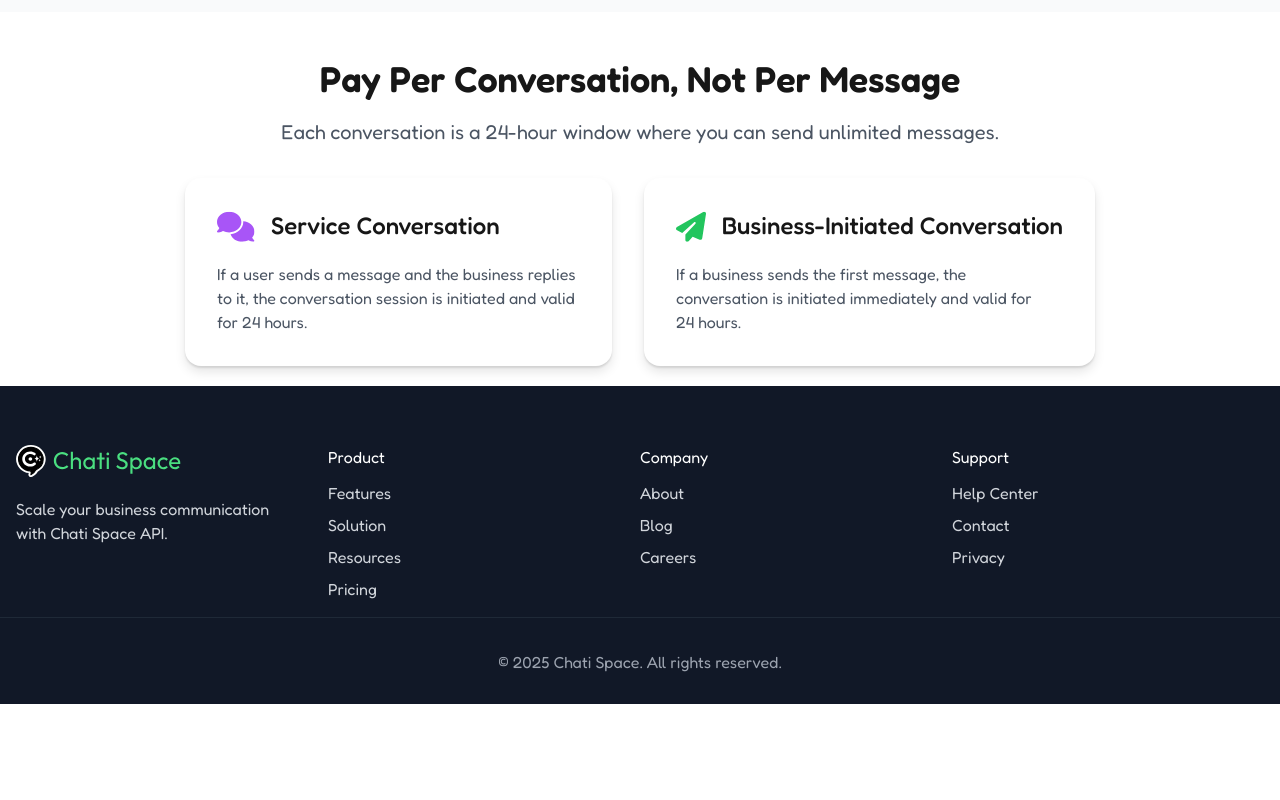
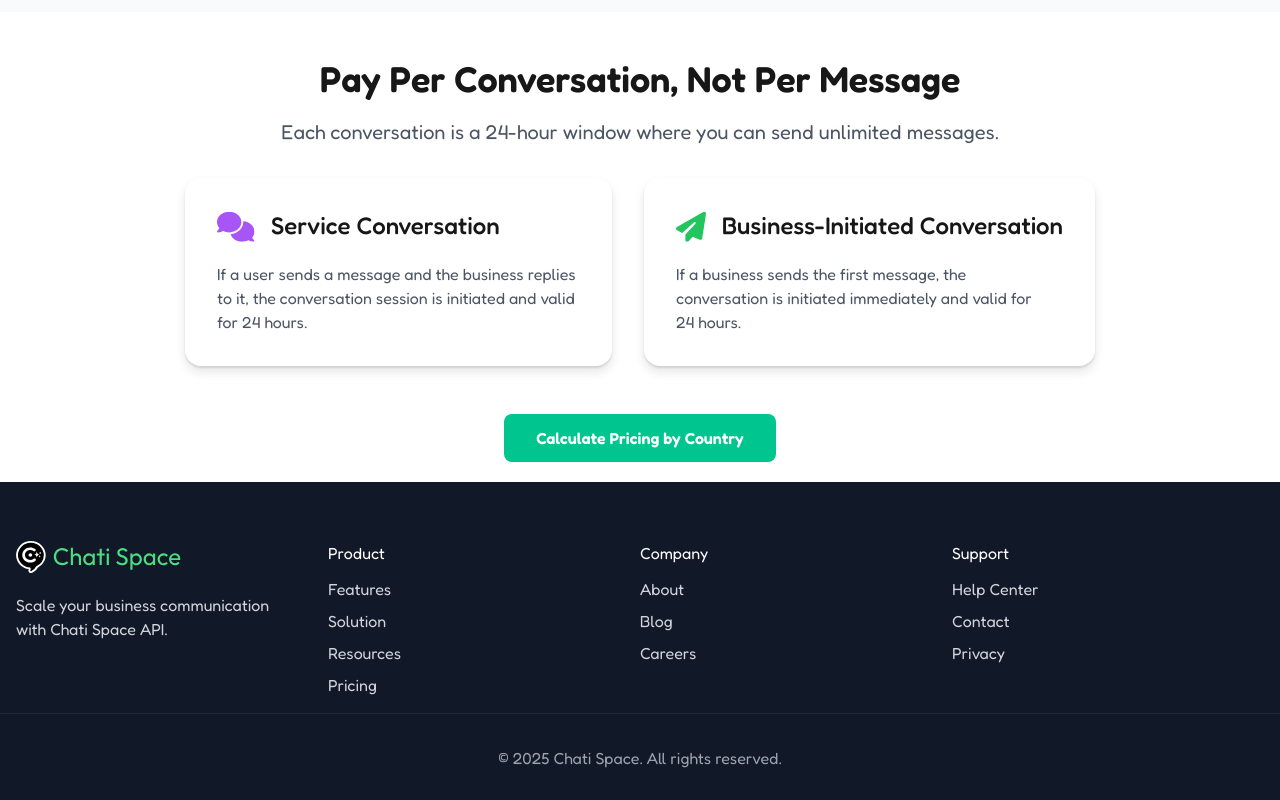
Before and after one commit to AQuadic/chat.space_nextjs, a Next.js app: page /pricing in a window 1280 px wide. Shown: the part 1177-1977 px from the top of the page. Before the commit the page ends 1881 px from the top, so only its background shows below. Built offline with nearby package versions, Linux system fonts and the light colour scheme.

Commit message:
completes pay per conversation section

```diff
--- a/src/components/pricing/PayPerConversation.tsx
+++ b/src/components/pricing/PayPerConversation.tsx
@@ -3,6 +3,7 @@ import React from "react";
 import { motion } from "framer-motion";
 import Conversation from "@/components/icons/pricing/Conversation";
 import Initiated from "@/components/icons/pricing/Initiated";
+import Link from "next/link";
 
 const PayPerConversation = () => {
   return (
@@ -66,6 +67,19 @@ const PayPerConversation = () => {
           </p>
         </motion.div>
       </div>
+      <motion.div
+        className="mt-12 flex justify-center items-start max-w-fit mx-auto"
+        whileHover={{ scale: 1.06, boxShadow: "0px 8px 24px 0px #00C58E33" }}
+        whileTap={{ scale: 0.97 }}
+        transition={{ type: "spring", stiffness: 400, damping: 20 }}
+      >
+        <Link
+          href="/"
+          className="text-white font-semibold bg-[#00C58E] px-8 py-3 rounded-lg focus:outline-none focus:ring-2 focus:ring-offset-2 focus:ring-[#00C58E] transition-all duration-200"
+        >
+          Calculate Pricing by Country
+        </Link>
+      </motion.div>
     </section>
   );
 };
```
